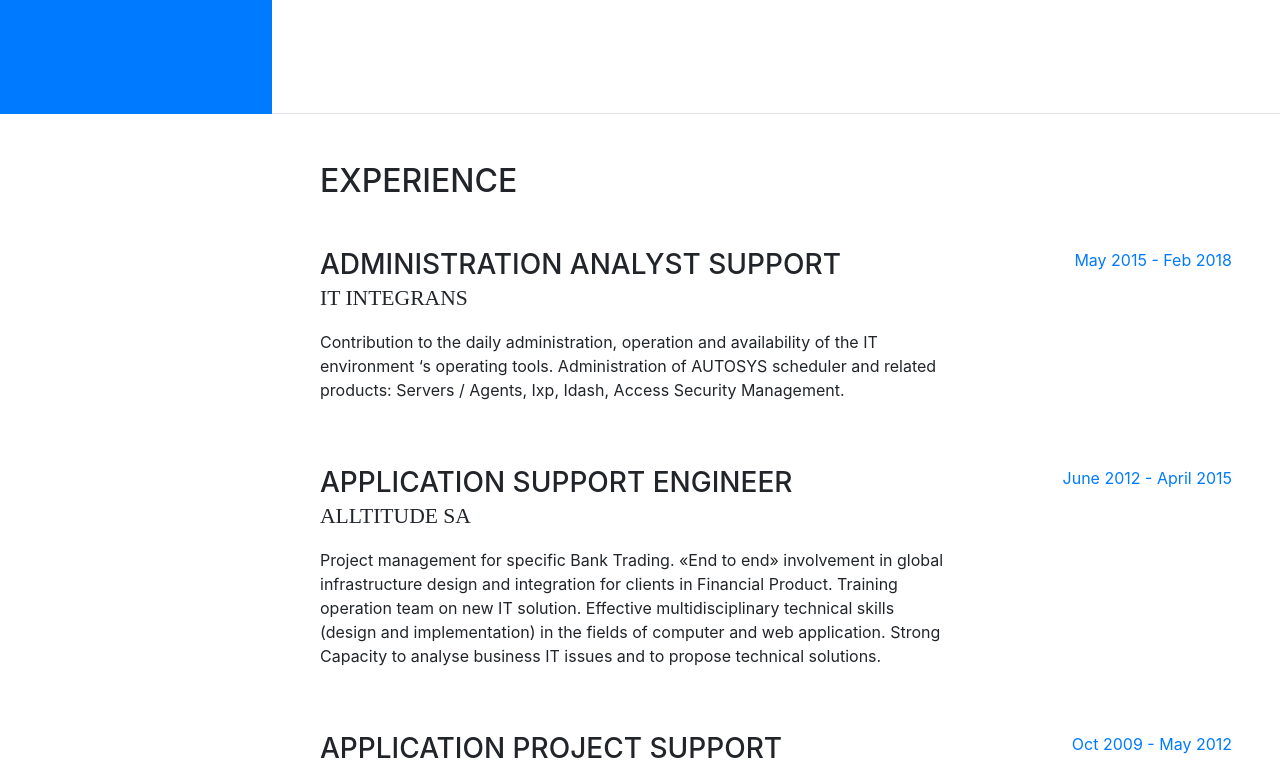
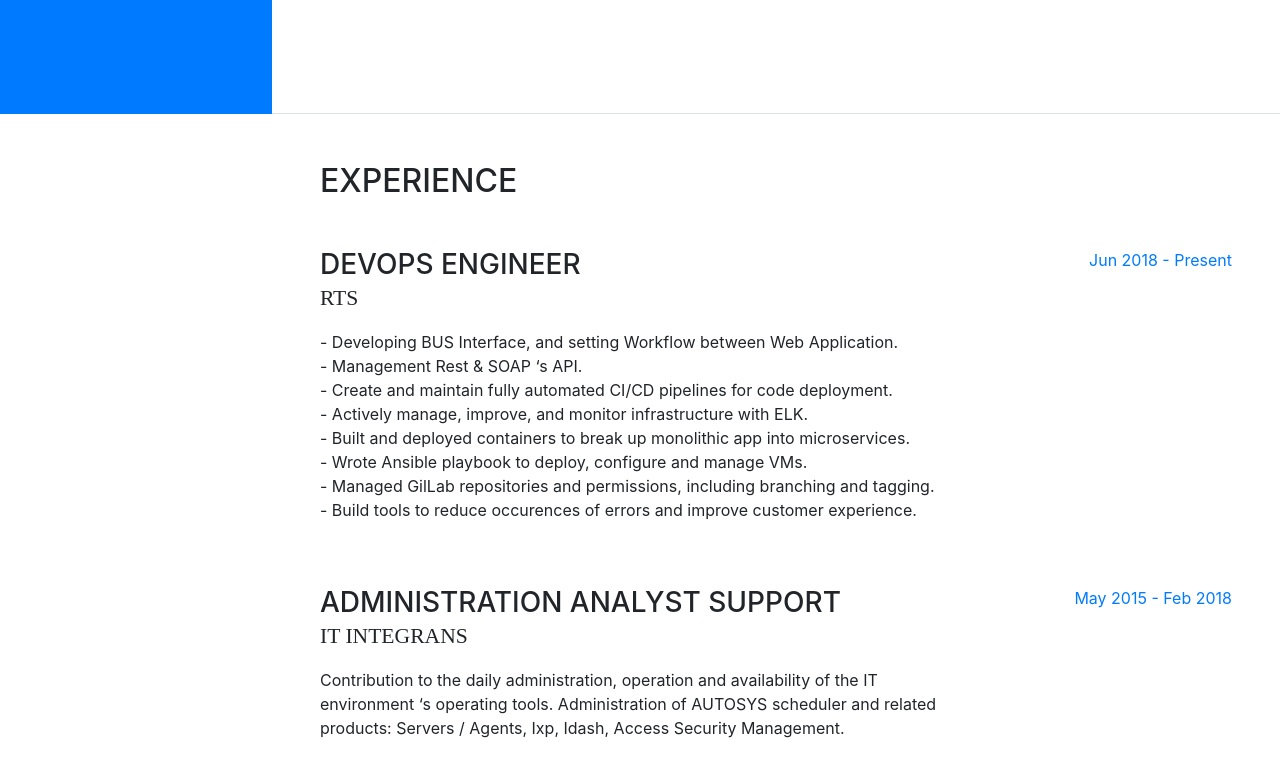
Before and after one commit to llecorps/llecorps.github.io, a website with bundled scripts: page index.html in a window 1280 px wide. Shown: the part 686-1457 px from the top of the page. Built offline with nearby package versions, Linux system fonts and the light colour scheme; a web font is replaced by a local one.

Commit message:
modif resume

```diff
--- a/index.html
+++ b/index.html
@@ -83,7 +83,7 @@
             <a href="mailto:name@email.com">laurent.lecorps@gmail.com</a>
           </div>
           <p class="mb-5">
-            Skilled DevOps Engineer with 3+ years of hands-on experience supporting, automating, and optimizing mission critical deployments in AWS, leveraging configuration management, CI/CD, and DevOps processes.
+            Skilled DevOps Engineer with years of hands-on experience supporting, automating, and optimizing mission critical deployments in AWS, leveraging configuration management, CI/CD, and DevOps processes.
           	<ul>
           		<li><a>Ability to use a wide variety of open source technologies and tools.</a></li>
           		<li><a>Ability to code and script.</a></li>
@@ -136,6 +136,26 @@
       <section class="resume-section p-3 p-lg-5 d-flex flex-column" id="experience">
         <div class="my-auto">
           <h2 class="mb-5">Experience</h2>
+
+          <div class="resume-item d-flex flex-column flex-md-row mb-5">
+            <div class="resume-content mr-auto">
+              <h3 class="mb-0">Devops Engineer</h3>
+              <div class="subheading mb-3">RTS</div>
+              <p>
+                - Developing BUS Interface, and setting Workflow between Web Application.<br>
+                - Management Rest & SOAP ‘s API.<br>
+                - Create and maintain fully automated CI/CD pipelines for code deployment.<br>
+                - Actively manage, improve, and monitor infrastructure with ELK.<br>
+                - Built and deployed containers to break up monolithic app into microservices.<br>
+                - Wrote Ansible playbook to deploy, configure and manage VMs.<br>
+                - Managed GilLab repositories and permissions, including branching and tagging.<br>
+                - Build tools to reduce occurences of errors and improve customer experience.<br>
+              </p>
+            </div>
+            <div class="resume-date text-md-right">
+              <span class="text-primary">Jun 2018 - Present</span>
+            </div>
+          </div>
 
           <div class="resume-item d-flex flex-column flex-md-row mb-5">
             <div class="resume-content mr-auto">
```
